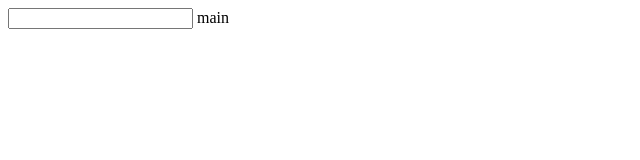
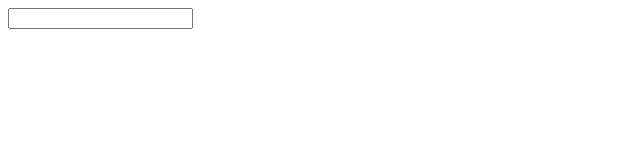
Before and after one commit to LucaBeltrami10/vite-boolflix, a Vue app: page / in a window 1280 px wide. Shown: the top 160 px of the page, without its empty margins (0-640 px from the left). Built offline with nearby package versions, Linux system fonts and the light colour scheme.

Commit message:
passato tramite props lookedFor a main

```diff
--- a/src/App.vue
+++ b/src/App.vue
@@ -25,7 +25,7 @@ export default {
 
 <template>
   <AppHeader @moviesearched="defineSearch" />
-  <AppMain />
+  <AppMain :lookedFor="lookedFor" />
 </template>
 
 <style scoped></style>
--- a/src/components/AppHeader.vue
+++ b/src/components/AppHeader.vue
@@ -4,6 +4,7 @@
 
 <script>
 export default {
+
     data() {
         return {
             lookedFor: '',
--- a/src/components/AppMain.vue
+++ b/src/components/AppMain.vue
@@ -1,9 +1,10 @@
-<template>
-    main
-</template>
+<template></template>
 
 <script>
 export default {
+    props: {
+        lookedFor: String,
+    }
 
 }
 </script>
```
